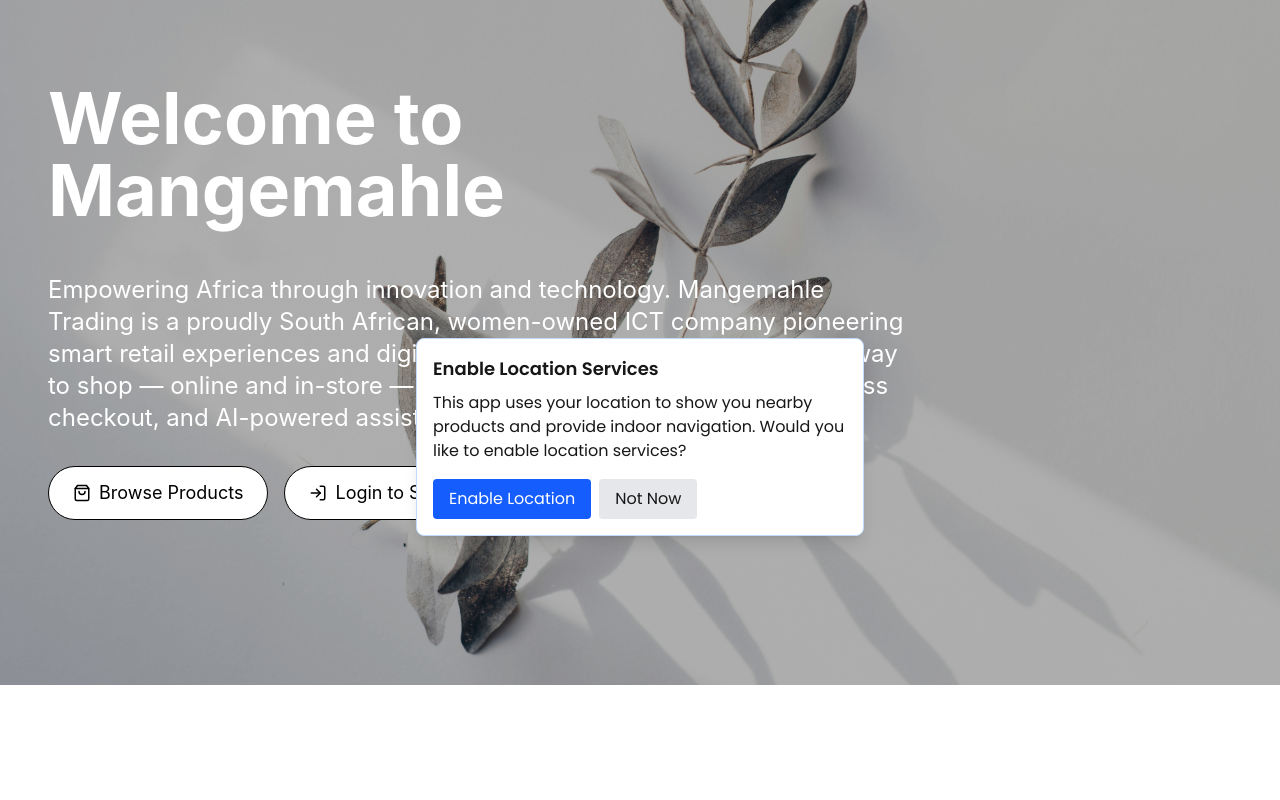
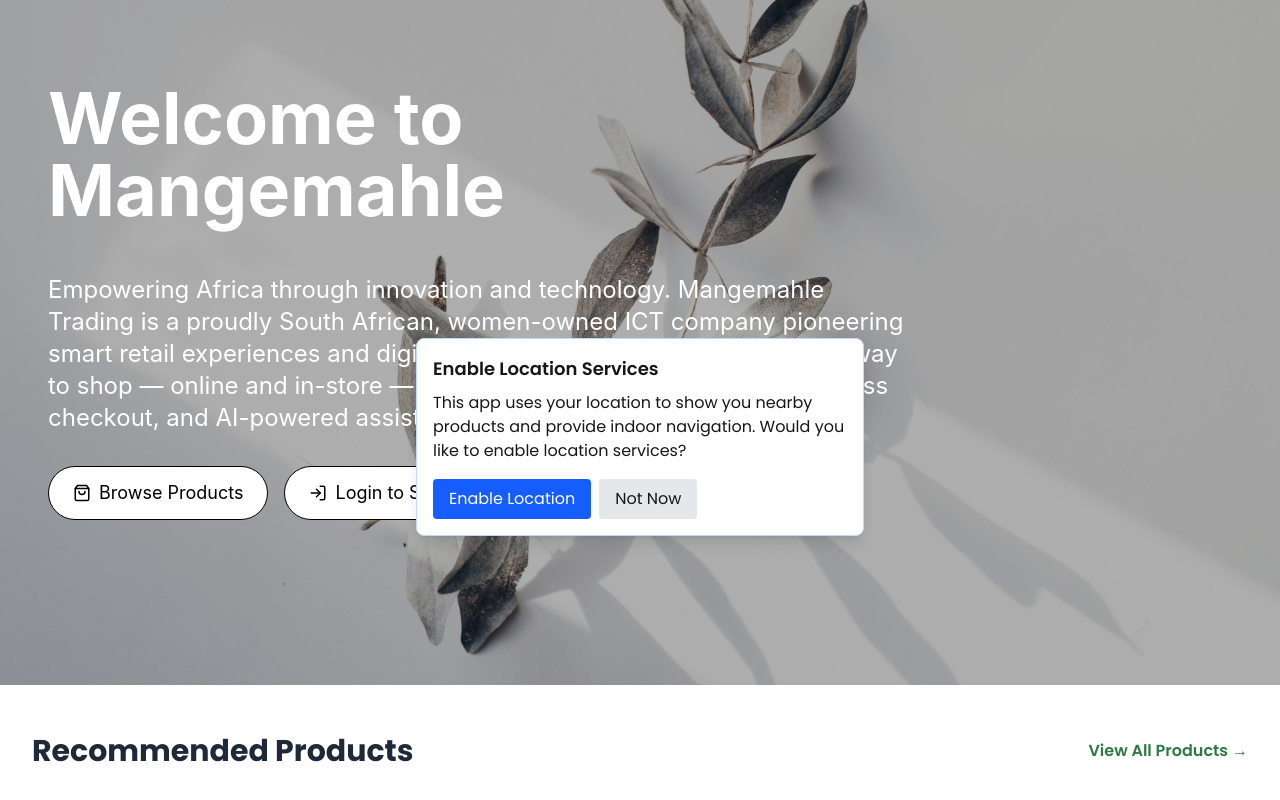
Before and after one commit to InolofatsengMotloba/mangemahle-ecommerce, a Next.js app: page / in a window 1280 px wide. Shown: the part 248-1048 px from the top of the page. Before the commit the page ends 933 px from the top, so only its background shows below. Built offline with nearby package versions, Linux system fonts and the light colour scheme; no server answers; the database is empty.

Commit message:
Update home page layout and content

```diff
--- a/app/page.js
+++ b/app/page.js
@@ -4,10 +4,13 @@
 import { motion } from "framer-motion";
 import Image from "next/image";
 import { FiShoppingBag, FiLogIn } from "react-icons/fi";
+import RecommendedProducts from "@/components/RecommendedProducts";
 
 export default function Home() {
   return (
-    <div className="relative min-h-screen flex flex-col items-start justify-center text-white p-4 sm:p-8 font-[Inter]">
+    <div className="min-h-screen flex flex-col">
+      {/* Hero Section */}
+      <div className="relative flex flex-col items-start justify-center text-white p-4 sm:p-8 h-screen font-[Inter]">
         {/* Background image */}
         <div className="absolute inset-0">
           <Image
@@ -45,10 +48,11 @@
             transition={{ duration: 0.8, delay: 0.4 }}
           >
             Empowering Africa through innovation and technology. Mangemahle
-          Trading is a proudly South African, women-owned ICT company pioneering
-          smart retail experiences and digital transformation. Discover a
-          smarter way to shop — online and in-store — with real-time product
-          location, seamless checkout, and AI-powered assistance.
+            Trading is a proudly South African, women-owned ICT company
+            pioneering smart retail experiences and digital transformation.
+            Discover a smarter way to shop — online and in-store — with
+            real-time product location, seamless checkout, and AI-powered
+            assistance.
           </motion.p>
 
           {/* Buttons */}
@@ -69,5 +73,11 @@
           </div>
         </motion.div>
       </div>
+
+      {/* Recommended Products Section */}
+      <div className="min-h-screen">
+        <RecommendedProducts />
+      </div>
+    </div>
   );
 }
```
Lines whose indentation alone changed are shown as unchanged.
